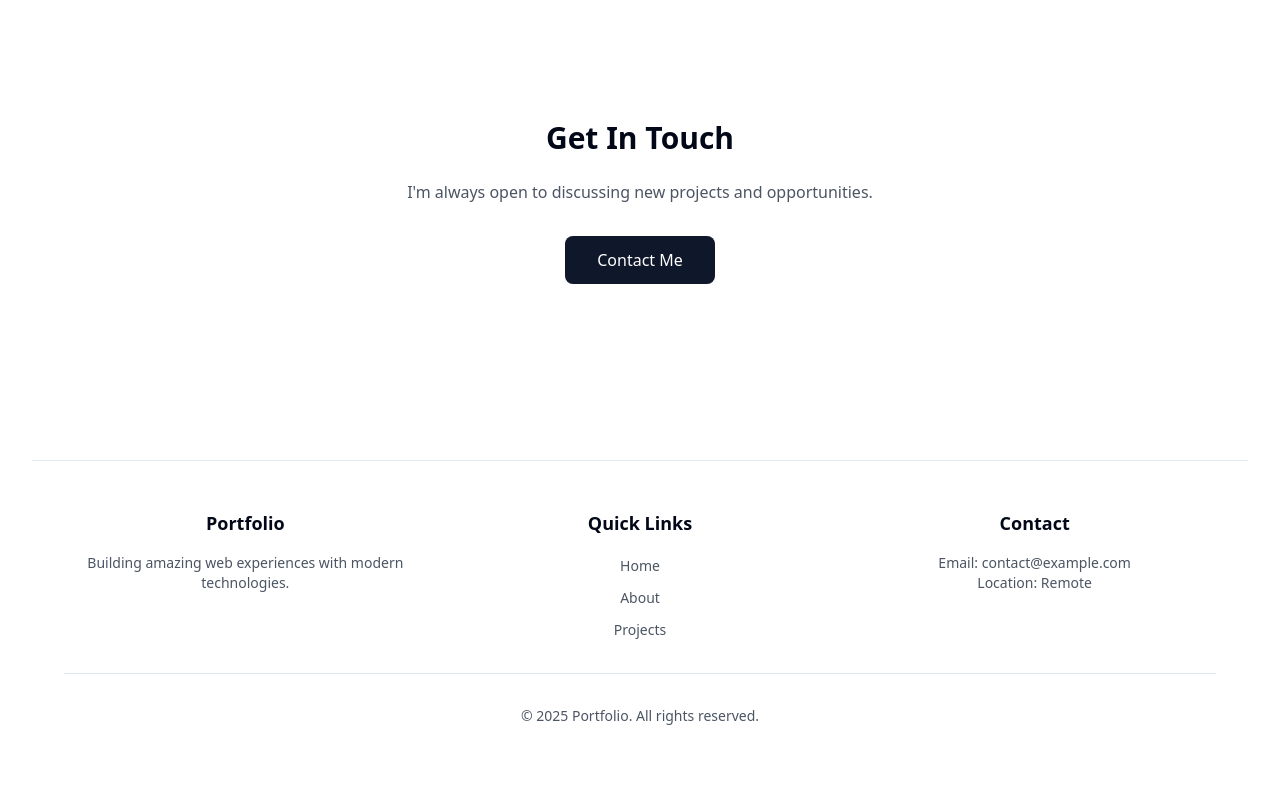
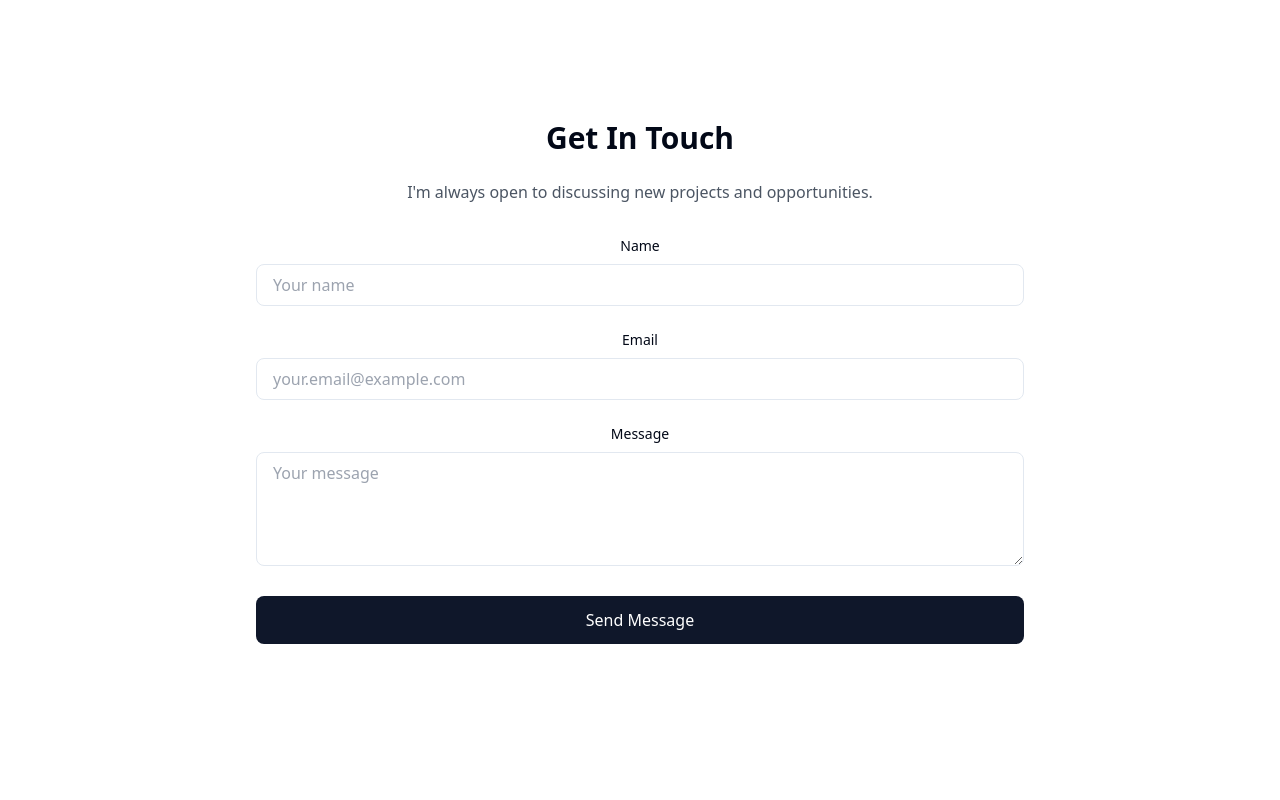
Before and after one commit to SemilogoDan/semilogo-olusola-website_v2, a React (Vite) app: page / in a window 1280 px wide. Shown: the part 3160-3960 px from the top of the page. Built offline with nearby package versions, Linux system fonts and the light colour scheme.

Commit message:
Update contact section styles
- Change text color to white in the contact section for dark mode.
- Improve transition effects similar to the certification section.
- Modify the "Contact Me" section to include a form with fields for name, email, and message.
[skip gpt_engineer]

```diff
--- a/src/index.css
+++ b/src/index.css
@@ -60,36 +60,41 @@
 
 /* Custom dark mode styles */
 .dark .about-section {
-  @apply text-white;
+  @apply text-white transition-all duration-300;
 }
 
 .dark .social-icons a {
-  @apply text-white;
+  @apply text-white transition-all duration-300;
 }
 
 .dark .education-section {
-  @apply text-black bg-white rounded-lg;
+  @apply text-black bg-white rounded-lg transition-all duration-300;
 }
 
 .dark .project-section h3,
 .dark .project-section .project-title {
-  @apply text-black bg-white rounded-lg px-2;
+  @apply text-black bg-white rounded-lg px-2 transition-all duration-300;
 }
 
 .dark .certification-section {
-  @apply text-white;
+  @apply text-white transition-all duration-300;
 }
 
 .dark .contact-section {
-  @apply text-white;
+  @apply text-white bg-background transition-all duration-300;
 }
 
-.dark .contact-section p {
-  @apply text-black;
+.dark .contact-section form {
+  @apply bg-white/5 backdrop-blur-sm rounded-lg p-6 transition-all duration-300;
+}
+
+.dark .contact-section input,
+.dark .contact-section textarea {
+  @apply bg-white/10 border-white/20 text-white transition-all duration-300;
 }
 
 .dark .footer-section {
-  @apply text-black bg-white;
+  @apply text-black bg-white transition-all duration-300;
 }
 
 /* Light mode transitions */
@@ -100,6 +105,9 @@
 .project-section .project-title,
 .certification-section,
 .contact-section,
+.contact-section form,
+.contact-section input,
+.contact-section textarea,
 .footer-section {
   @apply transition-all duration-300;
 }
--- a/src/pages/Index.tsx
+++ b/src/pages/Index.tsx
@@ -207,17 +207,58 @@ const Index = () => {
         {/* Contact Section */}
         <section id="contact" className="contact-section py-24">
           <div className="max-w-7xl mx-auto px-4 sm:px-6 lg:px-8">
-            <div className="max-w-3xl mx-auto text-center">
+            <div className="max-w-3xl mx-auto">
               <h2 className="text-3xl font-bold mb-6">Get In Touch</h2>
-              <p className="text-gray-600 mb-8">
+              <p className="text-gray-600 dark:text-gray-300 mb-8">
                 I'm always open to discussing new projects and opportunities.
               </p>
-              <a
-                href="mailto:contact@example.com"
-                className="inline-block bg-primary text-white px-8 py-3 rounded-lg hover:bg-primary/90 transition-colors"
-              >
-                Contact Me
-              </a>
+              <form className="space-y-6">
+                <div>
+                  <label htmlFor="name" className="block text-sm font-medium mb-2">
+                    Name
+                  </label>
+                  <input
+                    type="text"
+                    id="name"
+                    name="name"
+                    className="w-full px-4 py-2 rounded-lg border focus:ring-2 focus:ring-primary"
+                    placeholder="Your name"
+                    required
+                  />
+                </div>
+                <div>
+                  <label htmlFor="email" className="block text-sm font-medium mb-2">
+                    Email
+                  </label>
+                  <input
+                    type="email"
+                    id="email"
+                    name="email"
+                    className="w-full px-4 py-2 rounded-lg border focus:ring-2 focus:ring-primary"
+                    placeholder="your.email@example.com"
+                    required
+                  />
+                </div>
+                <div>
+                  <label htmlFor="message" className="block text-sm font-medium mb-2">
+                    Message
+                  </label>
+                  <textarea
+                    id="message"
+                    name="message"
+                    rows={4}
+                    className="w-full px-4 py-2 rounded-lg border focus:ring-2 focus:ring-primary"
+                    placeholder="Your message"
+                    required
+                  ></textarea>
+                </div>
+                <button
+                  type="submit"
+                  className="w-full bg-primary text-white px-8 py-3 rounded-lg hover:bg-primary/90 transition-colors"
+                >
+                  Send Message
+                </button>
+              </form>
             </div>
           </div>
         </section>
```
